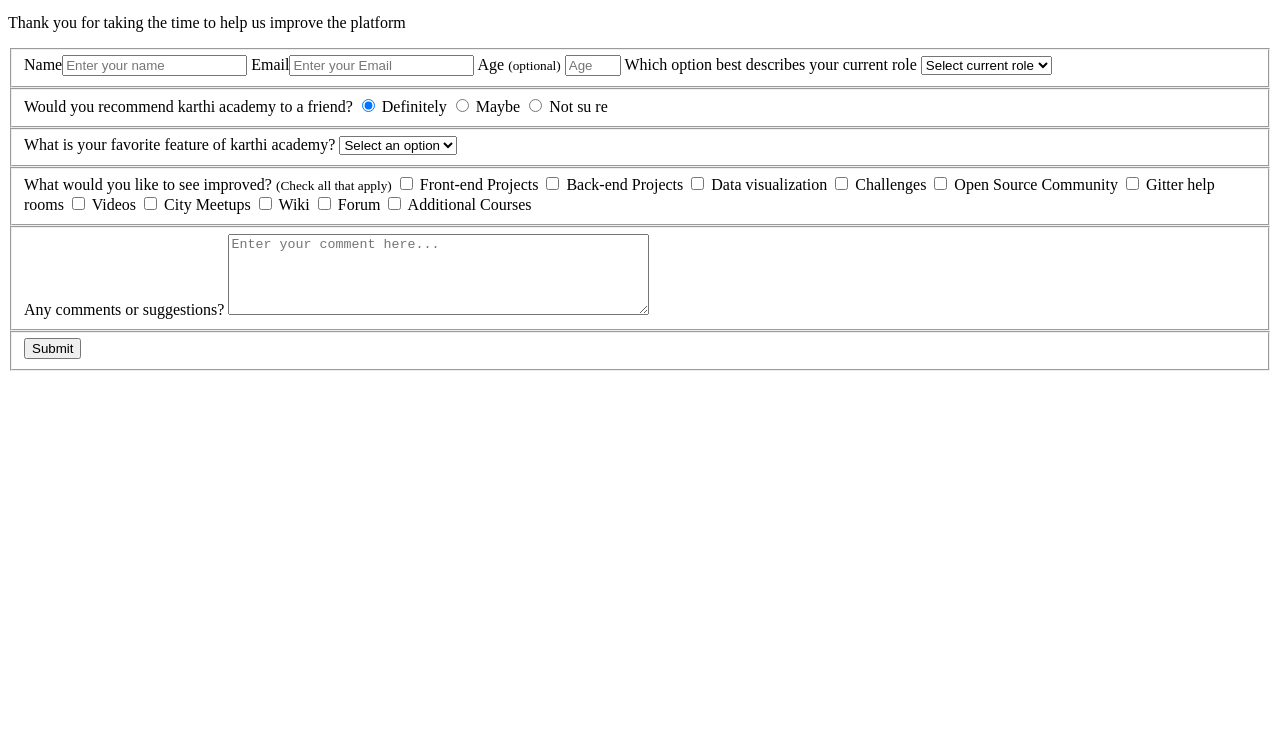
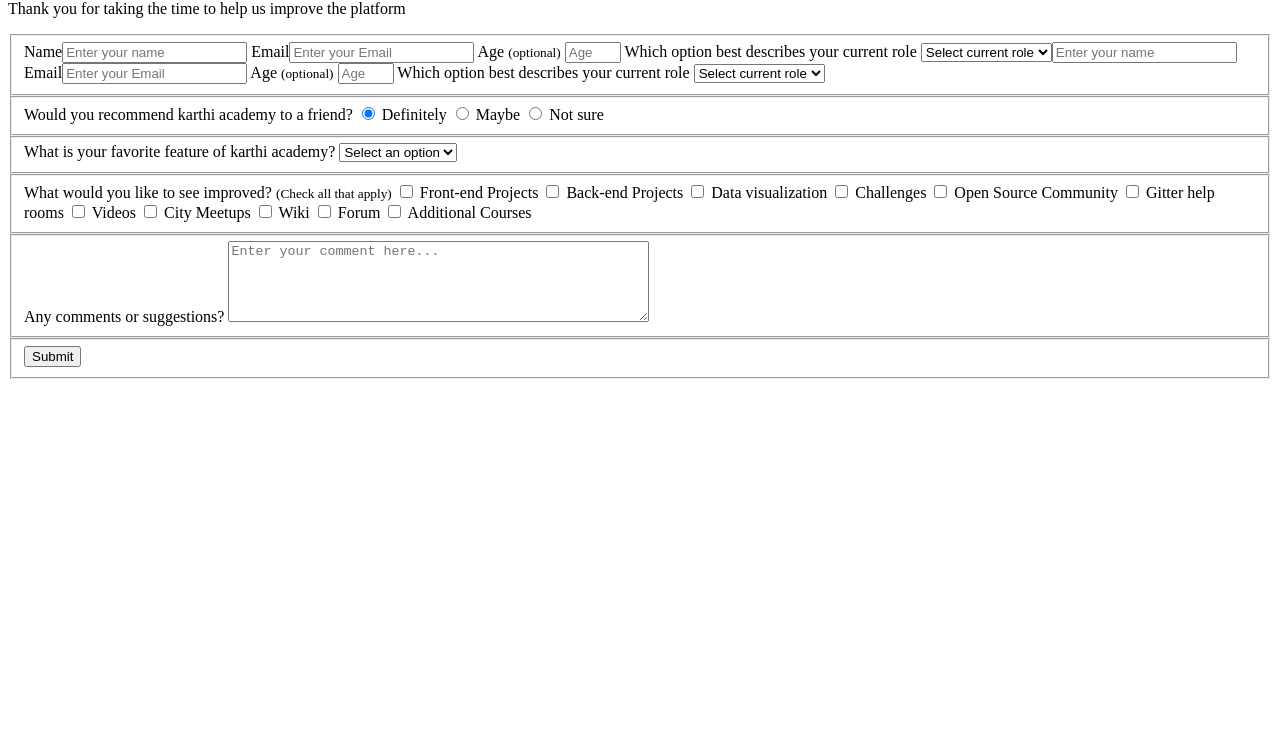
Before and after one commit to Codewithkarthi/simple-forms, a plain HTML site: page index.html in a window 1280 px wide. Shown: the part 66-800 px from the top of the page. Drawn offline with Linux system fonts and the light colour scheme.

Commit message:
Add files via upload

```diff
--- a/index.html
+++ b/index.html
@@ -1,68 +1,172 @@
-<!DOCTYPE html>
 <html lang="en">
+
 <header>
+
   <meta charset="utf-8">
+
   <meta name="viewport" content="width=device-width, initial-scale=1">
+
   <link rel="stylesheet" href="styles.css" />
+
   <title>Survey Form</title>
+
 </header>
+
 <body>
+
   <h1 id="title">Karthi Academy learning survey form</h1>
+
   <p id="description" class="established">Thank you for taking the time to help us improve the platform</p>
-<form id="survey-form" action='https://survey-form.freecodecamp.rocks/?name=Jan&email=jan.mlinaric%40gmail.com&age=22&role=student&user-recommend=definitely&mostLike=challenges&prefer=back-end-projects&comment=a'>
+
+  <form id="survey-form" action="https://survey-form.freecodecamp.rocks/?name=Jan&email=jan.mlinaric%40gmail.com&age=22&role=student&user-recommend=definitely&mostLike=challenges&prefer=back-end-projects&comment=a">
+
     <fieldset>
+
       <label id="name-label">Name<input id="name" type="text" placeholder="Enter your name" required /></label>
+
       <label id="email-label">Email<input id="email" type="email" placeholder="Enter your Email" required /></label>
-<label id="number-label">Age <small>(optional)</small> <input id="number" type="number" min="10" max="99" placeholder="Age" /  ></label>
+
+      <label id="number-label">Age <small>(optional)</small> <input id="number" type="number" min="10" max="99" placeholder="Age" /></label>
+
       <label> Which option best describes your current role
+
         <select id="dropdown">
+
+          <option value="">Select current role</option><html lang="en">
+
+<header>
+
+  <meta charset="utf-8">
+
+  <meta name="viewport" content="width=device-width, initial-scale=1">
+
+  <link rel="stylesheet" href="styles.css" />
+
+  <title>Survey Form</title>
+
+</header>
+
+<body>
+
+  <h1 id="title">Karthi Academy learning survey form</h1>
+
+  <p id="description" class="established">Thank you for taking the time to help us improve the platform</p>
+
+  <form id="survey-form" action="https://survey-form.freecodecamp.rocks/?name=Jan&email=jan.mlinaric%40gmail.com&age=22&role=student&user-recommend=definitely&mostLike=challenges&prefer=back-end-projects&comment=a">
+
+    <fieldset>
+
+      <label id="name-label">Name<input id="name" type="text" placeholder="Enter your name" required /></label>
+
+      <label id="email-label">Email<input id="email" type="email" placeholder="Enter your Email" required /></label>
+
+      <label id="number-label">Age <small>(optional)</small> <input id="number" type="number" min="10" max="99" placeholder="Age" /></label>
+
+      <label> Which option best describes your current role
+
+        <select id="dropdown">
+
           <option value="">Select current role</option>
-<option value="1">Student</option><option value="2">Full Time Job</option>
+
+          <option value="1">Student</option>
+
+
+          <option value="1">Student</option>
+
+          <option value="2">Full Time Job</option>
+
           <option value="3">Full Time Learner</option>
+
           <option value="4">Prefer not to say</option>
-<option value="5">Other</option>  </select>
+
+          <option value="5">Other</option>
+
+        </select>
+
       </label>
+
     </fieldset>
+
     <fieldset>
+
       <label> Would you recommend karthi academy to a friend?</label>
+
       <label><input type="radio" class="inline" name="attribute" value="1" checked /> Definitely</label>
+
       <label><input type="radio" class="inline" name="attribute" value="2" /> Maybe</label>
-<label><input type="radio" class="inline" name="attribute" value="3" /> Not su
-re</label>
+
+      <label><input type="radio" class="inline" name="attribute" value="3" /> Not sure</label>
+
     </fieldset>
+
     <fieldset>
+
       <label> What is your favorite feature of karthi academy?
+
         <select id="dropdown2">
-<option value="">Select an option </option>
+
+          <option value="">Select an option</option>
+
           <option value="1">Challenges</option>
+
           <option value="2">Projects</option>
+
           <option value="3">Community</option>
+
           <option value="4">Open Source</option>
+
         </select>
+
       </label>
+
     </fieldset>
+
     <fieldset>
+
       <label>What would you like to see improved? <small>(Check all that apply)</small> </label>
+
       <label><input type="checkbox" class="inline" value="front-end-projects" /> Front-end Projects</label>
+
       <label><input type="checkbox" class="inline" value="back-end-projects" /> Back-end Projects</label>
+
       <label><input type="checkbox" class="inline" value="data-visualization" /> Data visualization</label>
+
       <label><input type="checkbox" class="inline" value="challenges" /> Challenges</label>
+
       <label><input type="checkbox" class="inline" value="open-source-community" /> Open Source Community</label>
+
       <label><input type="checkbox" class="inline" value="gitter-help-rooms" /> Gitter help rooms</label>
+
       <label><input type="checkbox" class="inline" value="videos" /> Videos</label>
+
       <label><input type="checkbox" class="inline" value="city-meetups" /> City Meetups</label>
+
       <label><input type="checkbox" class="inline" value="wiki" /> Wiki</label>
+
       <label><input type="checkbox" class="inline" value="forum" /> Forum</label>
+
       <label><input type="checkbox" class="inline" value="additional-courses" /> Additional Courses</label>
+
     </fieldset>
+
     <fieldset>
+
       <label> Any comments or suggestions?
+
         <textarea rows="5" cols="50" placeholder="Enter your comment here..."></textarea>
+
       </label>
+
     </fieldset>
+
     <fieldset>
+
       <input type="submit" value="Submit" id="submit" />
+
     </fieldset>
+
   </form>
+
 </body>
+
 </html>
```
Also changed, not shown: style.css (line endings or trailing spaces). Lines whose indentation alone changed are shown as unchanged.
